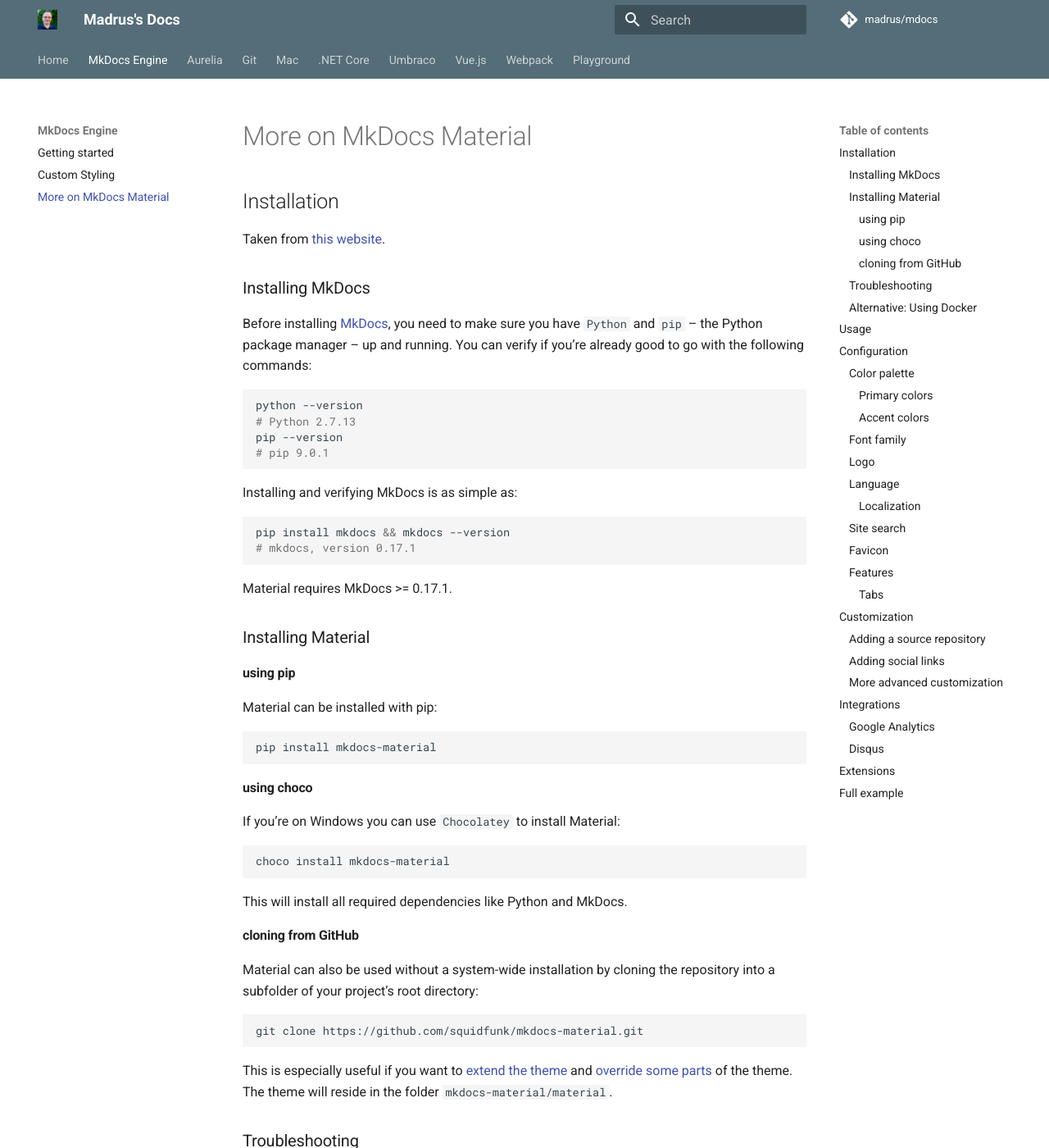
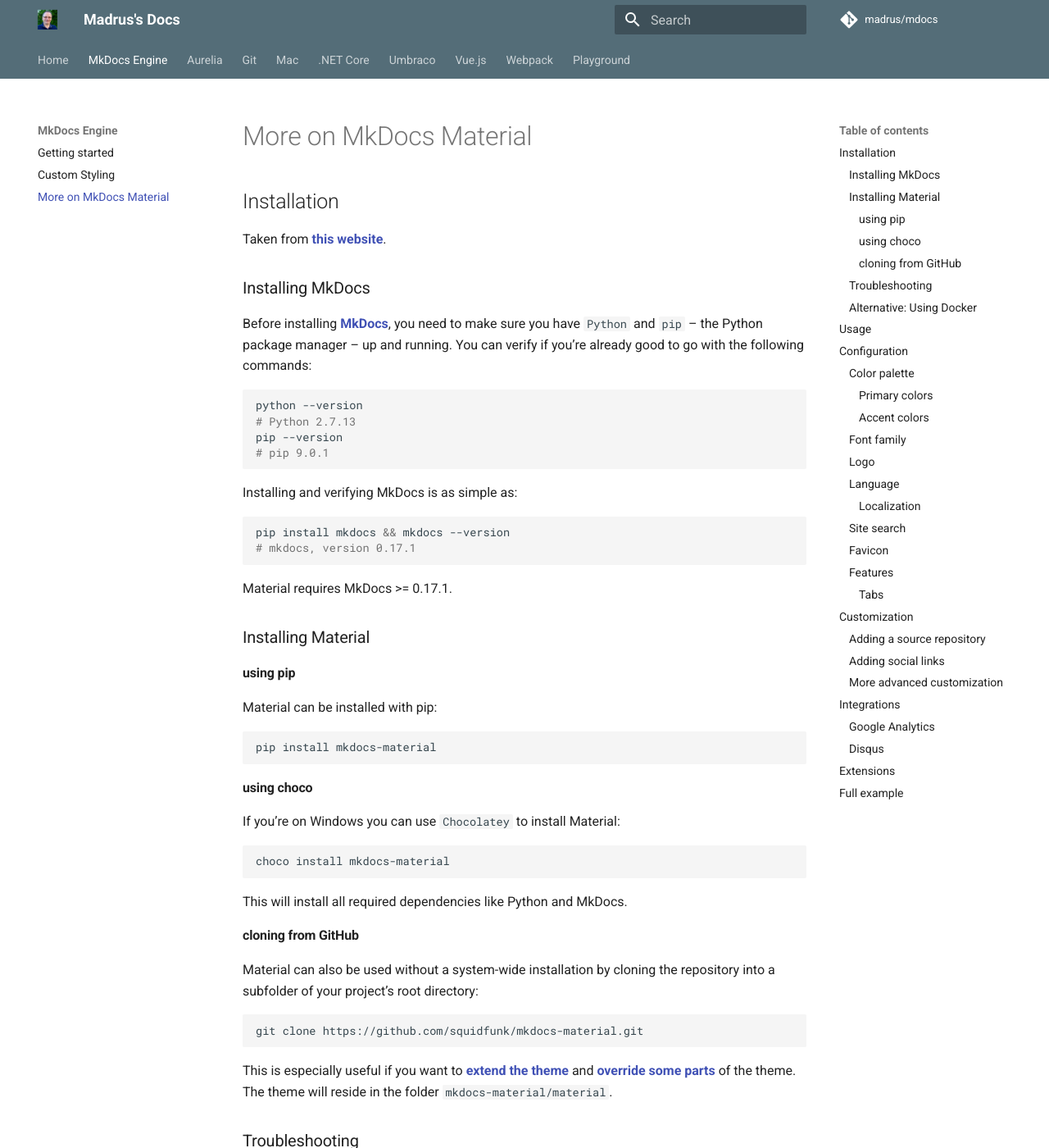
Before and after one commit to madrus/mdocs, an MkDocs documentation site: the page built from docs/engine/install.md, in a window 1280 px wide and 1400 px high. Shown: the whole window at 82% size. Built offline with MkDocs 1.6.1 and Material for MkDocs 9.7.7, drawn with Linux system fonts in a browser that asks for light colours; comment, search, counter and statistics services are not loaded; old or Windows-style settings are respelled for this version of MkDocs; some of the changed text lies outside the part shown.

Commit message:
small style tweak

```diff
--- a/docs/engine/install.md
+++ b/docs/engine/install.md
@@ -132,10 +132,8 @@ Design color palette. Valid values are: `red`, `pink`, `purple`, `deep purple`,
 If the color is set via this configuration, an additional CSS file that
 defines the color palette is automatically included. If you want to keep things
 lean, clone the repository and recompile the theme with your custom colors set.
-See the guide on [customization][11] for more information.
 
-  [10]: http://www.materialui.co/colors
-  [11]: customization.md
+[10]: http://www.materialui.co/colors
 
 #### Primary colors
 
--- a/theme/assets/stylesheets/extra.css
+++ b/theme/assets/stylesheets/extra.css
@@ -1,3 +1,6 @@
-h3#color-palette {
-  color: red;
+/**
+ * Add your custom styles here
+ */
+[data-md-color-primary="blue-grey"] .md-typeset a {
+  font-weight: 700;
 }
```
